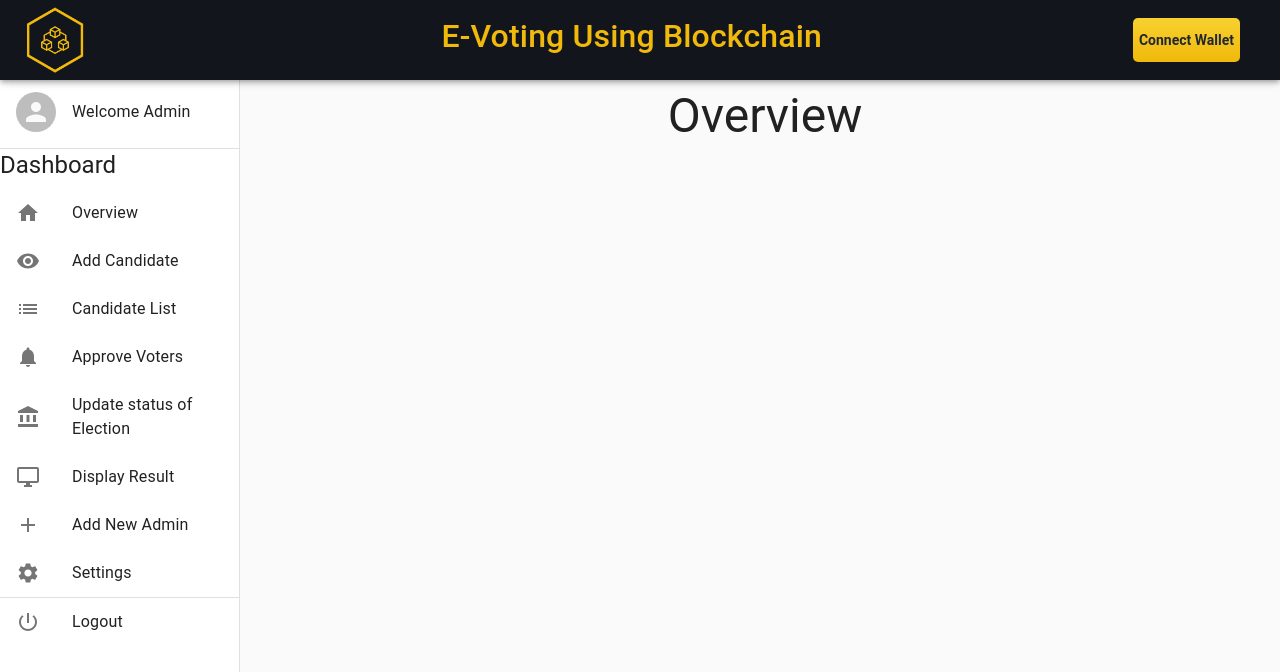
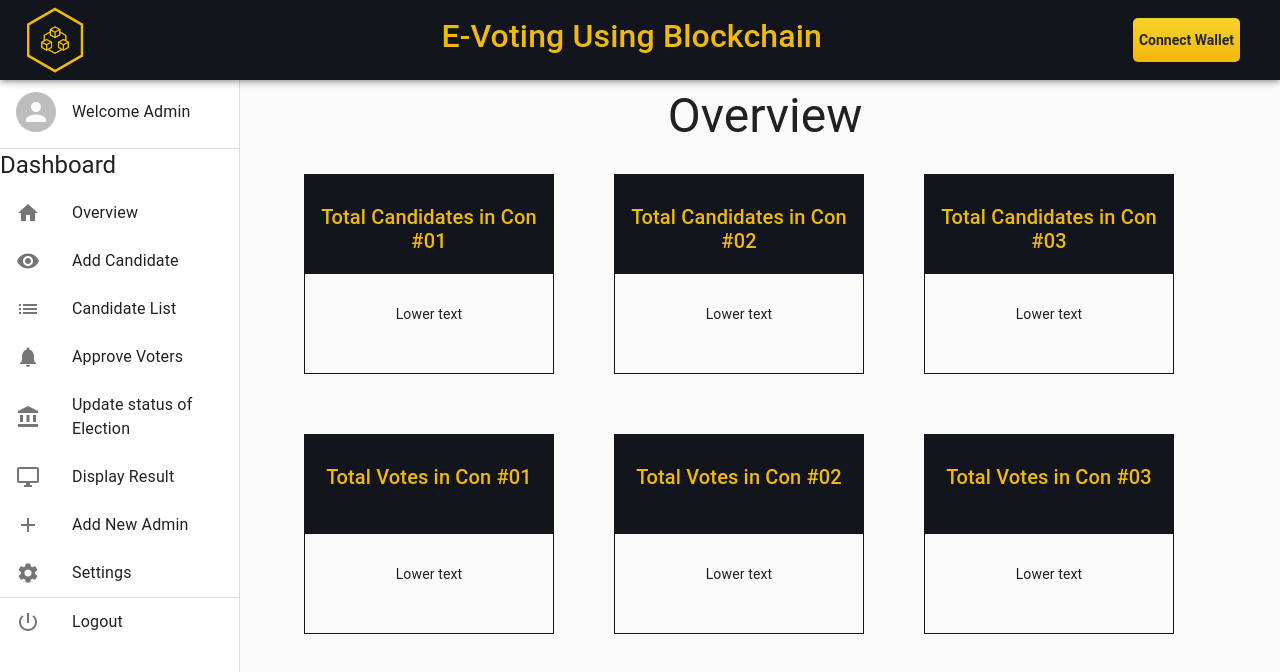
Before and after one commit to UmairJanjua6/BlockVote, a React (Create React App) app: page /admin in a window 1280 px wide. Shown: the top 672 px of the page. Built offline with nearby package versions, Linux system fonts and the light colour scheme.

Commit message:
voter & candidate list added

```diff
--- a/src/admin.js
+++ b/src/admin.js
@@ -9,6 +9,7 @@ import DisplayResult from './adminFiles/admin/Pages/Result';
 import CandidateList from './adminFiles/admin/Pages/CandidateList';
 import AddAdmin from './adminFiles/admin/Pages/AddAdmin';
 import VoterApproval from './adminFiles/admin/Pages/voterApproval';
+import Setting from './adminFiles/admin/Pages/Setting';
 function Admin() {
   return (
 
@@ -20,6 +21,7 @@ function Admin() {
       <Route exact path= "/approvevoter" component ={VoterApproval} />
       <Route exact path="/electionstatus" component ={ElectionStatus} />
       <Route exact path="/displayresult" component ={DisplayResult} />
+      <Route exact path="/setting" component ={Setting} />
       <Route exact path="/addadmin" component ={AddAdmin} />
     </Switch>
 
--- a/src/adminFiles/admin/Pages/CandidateList.js
+++ b/src/adminFiles/admin/Pages/CandidateList.js
@@ -1,22 +1,38 @@
 import { Box, Toolbar } from '@material-ui/core';
-import React, { useState } from 'react';
+import React, { useState, useEffect } from 'react';
 import { Card } from 'react-bootstrap';
 import { Button } from 'react-bootstrap';
 import SideBar from '../Components/SideBar';
 import avatarImg from '../../../voterFiles/img/avatar.png';
 import { useStore } from '../../../voterFiles/context/GlobalState';
 import { getCandidatesInConsi } from '../../../voterFiles/context/async';
+import { loadBlockchain } from '../../../voterFiles/context/async';
 import '../../App.css';
 
 
 const CandidateList = () => {
+
     const [consNum, setConsNum] = useState();
+    const [candidateData, setCandidateData] = useState([]);
     console.log("consNum: ", consNum);
     const [{ contract, accounts, getCandidateInfo }, dispatch] = useStore();
+    useEffect( () => {
+        loadBlockchain(dispatch);
+    }, []);
     console.log("data: ", contract, accounts);
-    console.log("info: ", getCandidateInfo);
     console.log("consNum: ", consNum);
 
+    const clickFunc = () => {
+        dataState();
+        getCandidateData();
+
+    }
+    const dataState = () => {
+        if(getCandidateInfo != null) {
+            setCandidateData(getCandidateInfo);
+        }
+    }
+        console.log("info state: ", candidateData);
     const getCandidateData = async () => {
         try {
             await getCandidatesInConsi(consNum, contract, accounts, dispatch);
@@ -25,6 +41,7 @@ const CandidateList = () => {
             console.log("addCandidate error: ", error);
         }
     }
+
 
     const renderCard = (card, index) => {
         return (
@@ -50,9 +67,9 @@ const CandidateList = () => {
                         <option value="2" selected>2</option>
                         <option value="3">3</option>
                     </select>
-                    <Button variant="secondary" onClick={getCandidateData}>Search</Button>
+                    <Button variant="secondary" onClick={clickFunc}>Search</Button>
                     <div className="grid" display="flex" >
-                        {getCandidateInfo.map(renderCard)}
+                        {candidateData.map(renderCard)}
                     </div>
                 </Box>
             </main>
--- a/src/adminFiles/admin/Pages/OverView.js
+++ b/src/adminFiles/admin/Pages/OverView.js
@@ -1,5 +1,7 @@
+import React, { useEffect } from 'react';
 import { Box , Typography} from "@material-ui/core";
 import { makeStyles } from '@material-ui/core/styles';
+import '../../index.css';
 
 const useStyles = makeStyles((theme) => ({
   content: {
@@ -10,10 +12,71 @@ const useStyles = makeStyles((theme) => ({
 
 export default function Overview(){
     const classes = useStyles();
+    useEffect ( () => {
+      let account = sessionStorage.getItem("accounts");
+      account = JSON.parse(account);
+
+      let contract = sessionStorage.getItem("contract");
+      contract = JSON.parse(contract);
+      console.log("asdasdasaaa: ", account, contract);
+    }, []);
 return(
     <main className={classes.content}>
       <Box maxWidth="md" style={{paddingLeft:'250px'}}>
       <Typography variant="h3">Overview</Typography>
+      <div className="infoTab">
+        <div className= "topTab">
+          <h5>Total Candidates in Con #01</h5>
+        </div>
+        <div className="downTab">
+          <p>Lower text</p>
+        </div>
+      </div>
+
+      <div className="infoTab">
+        <div className= "topTab">
+          <h5>Total Candidates in Con #02</h5>
+        </div>
+        <div className="downTab">
+          <p>Lower text</p>
+        </div>
+      </div>
+
+      <div className="infoTab">
+        <div className= "topTab">
+          <h5>Total Candidates in Con #03</h5>
+        </div>
+        <div className="downTab">
+          <p>Lower text</p>
+        </div>
+      </div>
+
+      <div className="infoTab">
+        <div className= "topTab">
+          <h5>Total Votes in Con #01</h5>
+        </div>
+        <div className="downTab">
+          <p>Lower text</p>
+        </div>
+      </div>
+
+      <div className="infoTab">
+        <div className= "topTab">
+          <h5>Total Votes in Con #02</h5>
+        </div>
+        <div className="downTab">
+          <p>Lower text</p>
+        </div>
+      </div>
+
+      <div className="infoTab">
+        <div className= "topTab">
+          <h5>Total Votes in Con #03</h5>
+        </div>
+        <div className="downTab">
+          <p>Lower text</p>
+        </div>
+      </div>
 
       </Box>
       </main>
--- /dev/null
+++ b/src/adminFiles/admin/Pages/Setting.js
@@ -0,0 +1,36 @@
+import { Box, Typography } from "@material-ui/core";
+import { Form, Button } from "react-bootstrap";
+import SideBar from '../Components/SideBar';
+import Toolbar from '@material-ui/core/Toolbar';
+import { makeStyles } from '@material-ui/core/styles';
+import { useStore } from '../../../voterFiles/context/GlobalState';
+import { getCandidatesInConsi } from '../../../voterFiles/context/async';
+
+const useStyles = makeStyles((theme) => ({
+    content: {
+        flexGrow: 1,
+        padding: theme.spacing(3),
+    },
+}));
+
+export default function Setting() {
+    const classes = useStyles();
+    const [{ accounts, contract}, dispatch] = useStore();
+    console.log("data setting:", contract, accounts);
+    return (
+
+        <div>
+            <SideBar></SideBar>
+            <Toolbar />
+            <div >
+                <main className={classes.content}>
+                    <Box maxWidth="md" style={{ paddingLeft: '250px' }}>
+
+                    </Box>
+                </main>
+            </div>
+
+        </div>
+    );
+
+}
--- a/src/adminFiles/admin/Pages/voterApproval.js
+++ b/src/adminFiles/admin/Pages/voterApproval.js
@@ -1,4 +1,6 @@
+import React, { useState, useEffect } from 'react';
 import { Toolbar, Box } from "@material-ui/core"
+import {Button } from "react-bootstrap";
 import SideBar from "../Components/SideBar"
 import { makeStyles } from '@material-ui/core/styles';
 import * as ReactBootStrap from 'react-bootstrap';
@@ -13,13 +15,31 @@ const useStyles = makeStyles((theme) => ({
   },
 }));
 
-export default function VoterApproval() {
+const VoterApproval = () => {
   const [{ contract, accounts, getVoterData }, dispatch] = useStore();
-  console.log("outer voter data: ", getVoterData);
+  const [VoterDataState, setVoterDataState] = useState([]);
+  // console.log("contract", contract);
 
-  const clickFunc = async () => {
+  useEffect( () => {
+        loadBlockchain(dispatch);
+    }, []);
+
+  const loadData = () => {
+    getList();
+    changeState();
+  }
+  const getList = async () => {
     await getVoterList(dispatch);
   }
+
+  const changeState = () => {
+    if(getVoterData != null) {
+      setVoterDataState(getVoterData);
+    }
+
+  }
+
+  console.log("voter state: ", VoterDataState);
   const classes = useStyles();
 
   const renderVoterList = (voter, index) => {
@@ -40,21 +60,19 @@ export default function VoterApproval() {
         <main className={classes.content}>
           <Box maxWidth="md" style={{ paddingLeft: '250px' }}>
             <h1>Approve the Voter</h1>
-            <button onClick={clickFunc}>Click!</button>
+            <button onClick={loadData}>Click!</button>
             <ReactBootStrap.Table striped bordered hover>
               <thead>
                 <tr>
                   <th>Name</th>
                   <th>cnic</th>
                   <th>Constituency</th>
+                  <th>Approve</th>
                 </tr>
               </thead>
               <tbody>
-                {/* {getVoterData.map(renderVoterList)} */}
-
-                <th>{getVoterData.voterName}</th>
-                <th>{getVoterData.cnic}</th>
-                <th>{getVoterData.voteConstituency}</th>
+                {VoterDataState.map(renderVoterList)}
+                {/* <Button variant="primary"  className="btn btn-dark " >Approve</Button> */}
               </tbody>
             </ReactBootStrap.Table>
           </Box>
@@ -63,3 +81,5 @@ export default function VoterApproval() {
     </div>
   );
 }
+
+export default VoterApproval;
--- a/src/adminFiles/index.css
+++ b/src/adminFiles/index.css
@@ -174,7 +174,7 @@ h3 {
 }
 
 .btnUser:hover {
-  background-color: rgb(248, 209, 47);
+  background-color: rgb(240, 185, 11);
   color:rgb(33, 40, 51);
 }
 
@@ -199,3 +199,30 @@ h3 {
   padding-left: 20px;
   text-align: center;
 }
+
+.infoTab {
+  width: 250px;
+  height: 200px;
+  margin: 30px;
+  border: 1px solid #12161C;
+  float: left;
+  text-align: center;
+}
+
+.topTab {
+  width: 100%;
+  height: 50%;
+  padding-top: 30px;
+  color: rgb(240, 185, 11);
+  background-color: #12161C;
+}
+
+.downTab {
+  width: 100%;
+  height: 50%;
+  padding-top: 30px;
+}
+
+.infoTab h4 {
+  color: aqua;
+}
--- a/src/voterFiles/Components/Navbar.js
+++ b/src/voterFiles/Components/Navbar.js
@@ -20,10 +20,8 @@ const useStyles = makeStyles((theme) => ({
 }));
 const Navbar = () => {
   const [{ web3 }, dispatch] = useStore();
-  console.log(web3)
   const handleWeb3 = useCallback(async () => {
     loadBlockchain(dispatch);
-    console.log("web3")
   }, []);
 
   const classes = useStyles();
--- a/src/voterFiles/context/AppReducer.js
+++ b/src/voterFiles/context/AppReducer.js
@@ -28,7 +28,7 @@ export default (state, action) => {
             return {
               ...state,
               getCandidateInfo: action.payload
-            }
+              }
           case 'ADD_VOTER':
             return {
               ...state,
@@ -39,6 +39,11 @@ export default (state, action) => {
                 ...state,
                 getVoterData: action.payload
               }
+              case 'MINT_VOTE':
+                return {
+                  ...state,
+                  mintVotesDispatch: action.payload
+                }
         default:
         return state;
     }
--- a/src/voterFiles/context/actions.js
+++ b/src/voterFiles/context/actions.js
@@ -46,3 +46,10 @@ export const getVoterData = (voterList) => {
         payload: voterList
     }
 }
+
+export const mintVotesDispatch = (mintNewVotes) => {
+    return {
+        type: 'MINT_VOTE',
+        payload: mintNewVotes
+    }
+}
```
Also changed, not shown: src/adminFiles/admin/Pages/AddCandidate.js (+34 -15 lines), src/voterFiles/context/async.js (+23 -5 lines), src/voterFiles/context/contract.js (line endings or trailing spaces).
